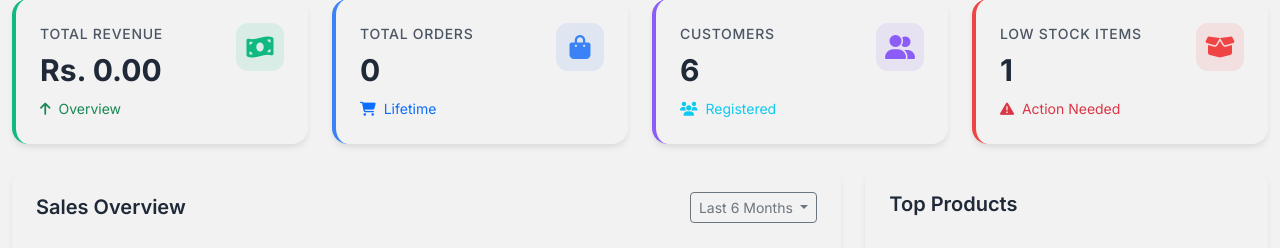
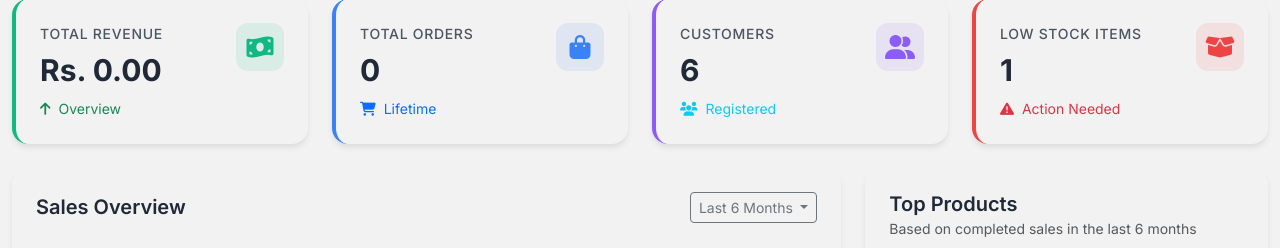
Before and after one commit to suyog-nos/Interim, a Flask app: page /dashboard in a window 1280 px wide. Shown: the part 204-452 px from the top of the page. Run offline with Flask 3, Linux system fonts and the light colour scheme; a user stored in the database is signed in; data comes from the database, SQL or seed files in the repository; data that the repository does not hold is empty; some libraries are stand-ins or nearby versions.

Commit message:
fix(templates): update UI descriptions to clarify 6-month sales timeframe

```diff
--- a/templates/dashboard.html
+++ b/templates/dashboard.html
@@ -334,7 +334,10 @@
             <div class="col-lg-4">
                 <div class="chart-container">
                     <div class="chart-header">
-                        <h5 class="chart-title">Top Products</h5>
+                        <div>
+                            <h5 class="chart-title">Top Products</h5>
+                            <small class="text-muted">Based on completed sales in the last 6 months</small>
+                        </div>
                     </div>
                     <div style="height: 300px; display: flex; align-items: center; justify-content: center;">
                         <canvas id="productsChart"></canvas>
--- a/templates/index.html
+++ b/templates/index.html
@@ -1020,7 +1020,7 @@
                 <i class="fas fa-chart-line"></i> BEST SELLERS
             </div>
             <h2 class="flash-sale-title">High Selling Products</h2>
-            <p class="flash-sale-desc">Our most popular and highly rated stationery items chosen by our customers.</p>
+            <p class="flash-sale-desc">Our top-performing stationery items based on completed sales from the last 6 months.</p>
         </div>
 
         <div class="products-grid">
```
